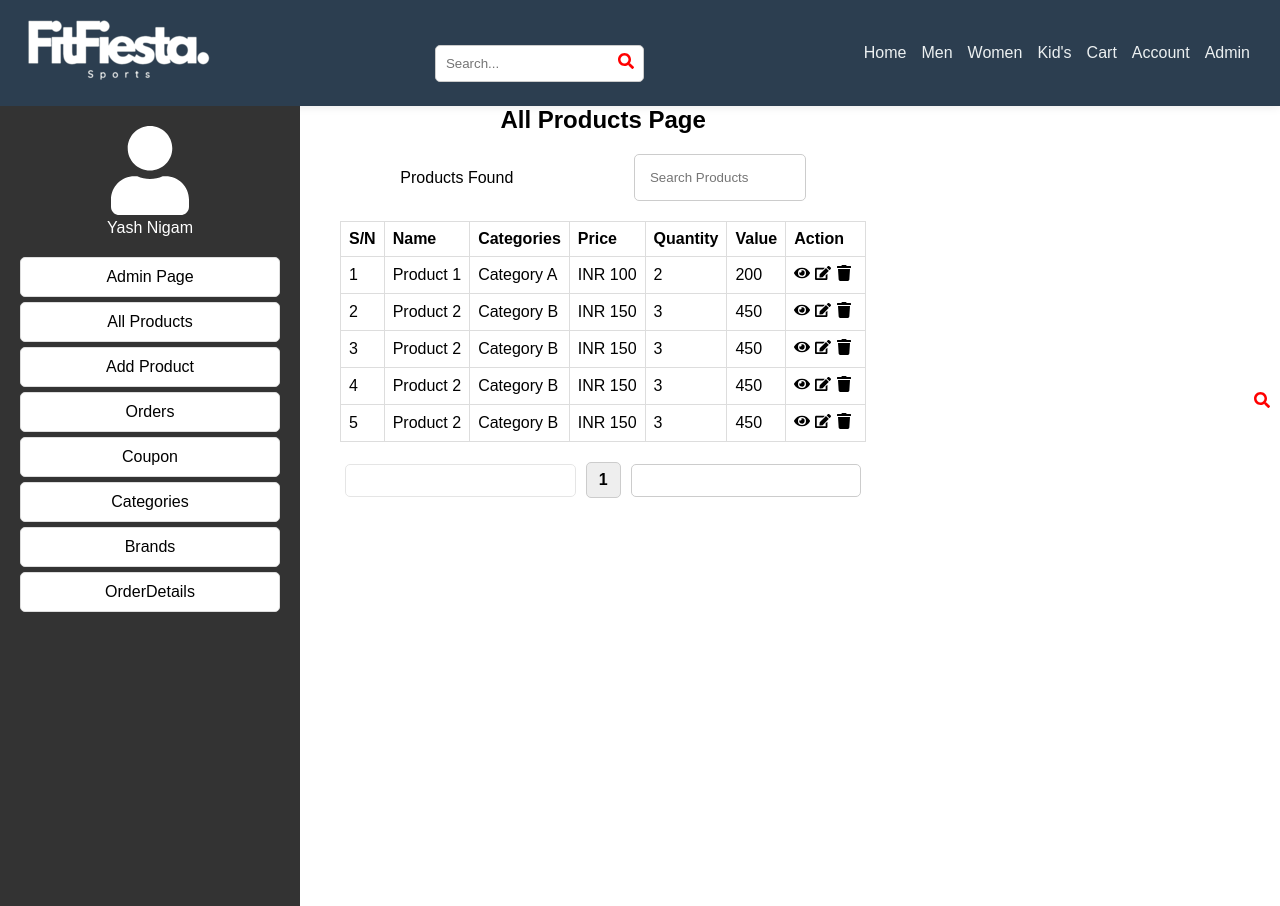
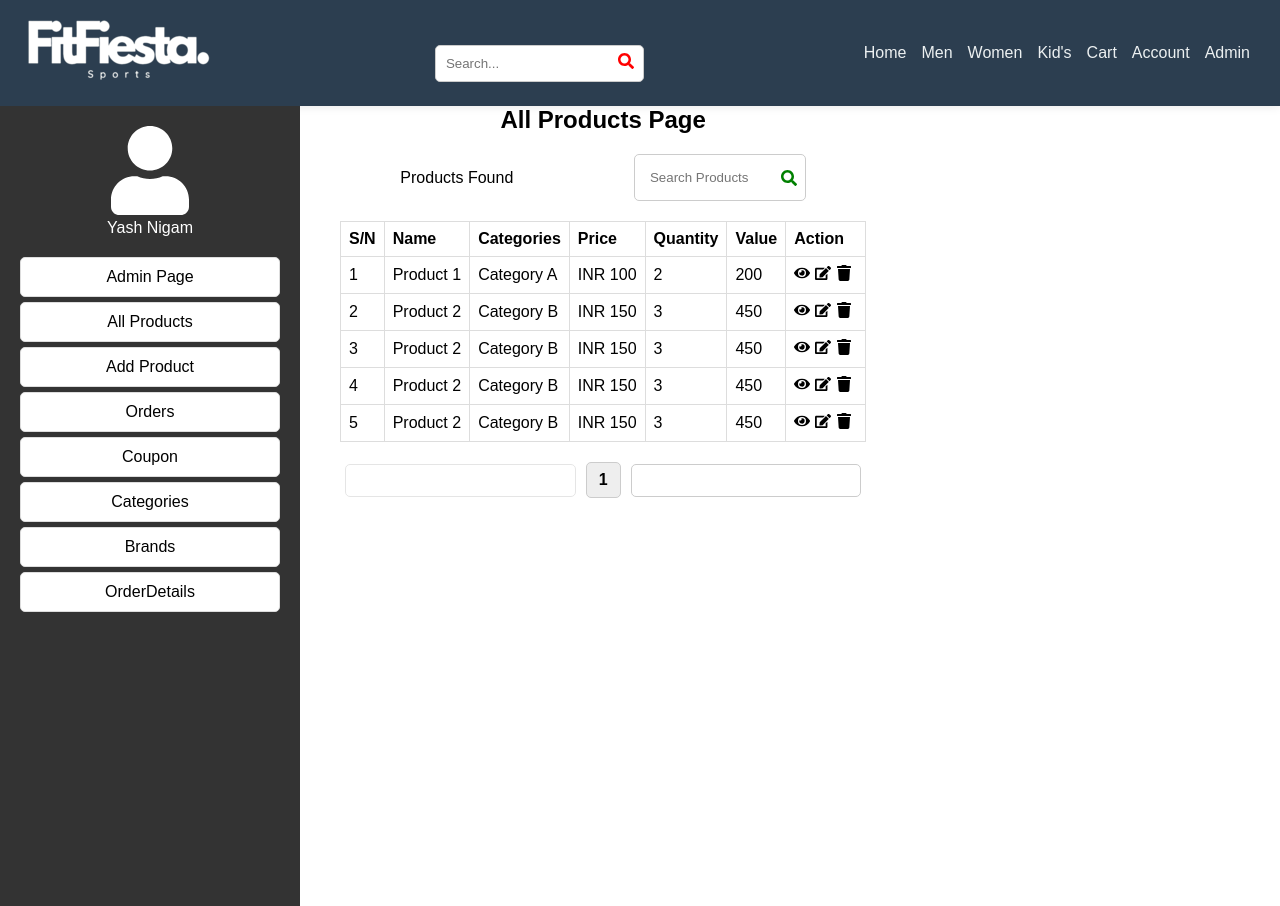
Before and after one commit to Yashop181/Sports-Wear-and-Goods, a React (Create React App) app: page /all-products in a window 1280 px wide. Built offline with nearby package versions, Linux system fonts and the light colour scheme.

Commit message:
Admin panel added

```diff
--- a/src/AllProducts.js
+++ b/src/AllProducts.js
@@ -61,7 +61,7 @@ const AllProducts = () => {
   <div className="products-found">Products Found</div>
   <div className="search-input">
     <input type="text" placeholder="Search Products" />
-    <FaSearch className="search-icon" />
+    <FaSearch className="search-ico" />
   </div>
 </div>
 
--- a/src/Brands.js
+++ b/src/Brands.js
@@ -3,6 +3,7 @@
 import React, { useState } from 'react';
 import "../src/styles/Brands.css";
 import { FaTrash } from 'react-icons/fa'; // Import the trash can icon from react-icons
+import Admin from './Admin';
 
 const Brands = () => {
   const [brands, setBrands] = useState([]);
@@ -35,6 +36,8 @@ const Brands = () => {
   };
 
   return (
+    <section style={{display:"flex"}}>
+      <Admin/>
     <div className="brands-container">
       <hr />
       <h1>Create Brand</h1>
@@ -83,6 +86,7 @@ const Brands = () => {
         </tbody>
       </table>
     </div>
+    </section>
   );
 };
 
--- a/src/Categories.js
+++ b/src/Categories.js
@@ -3,6 +3,7 @@
 import React, { useState } from 'react';
 import "../src/styles/Categorie.css";
 import { FaTrash } from 'react-icons/fa'; // Import the trash can icon from react-icons
+import Admin from './Admin';
 
 const Categories = () => {
   const [categories, setCategories] = useState([]);
@@ -30,6 +31,8 @@ const Categories = () => {
   };
 
   return (
+    <section style={{display:"flex"}}>
+      <Admin/>
     <div className="categories-container">
       <hr />
       <h1>Create Category</h1>
@@ -68,6 +71,7 @@ const Categories = () => {
         </tbody>
       </table>
     </div>
+    </section>
   );
 };
 
--- a/src/Home.js
+++ b/src/Home.js
@@ -13,7 +13,7 @@ import Footer from "./components/Footer"
 const Home = () => {
   return (
     <div>
-      <h1>Home hi</h1>
+
       <Vid/>
       <div className="below-video">
         <h3>Sports Wear and Goods</h3>
--- a/src/OrderDetails.js
+++ b/src/OrderDetails.js
@@ -1,6 +1,7 @@
 import React from 'react';
 import { Link } from 'react-router-dom';
 import "../src/styles/OrderDetails.css";
+import Admin from './Admin';
 const OrderDetails = () => {
 
   const orderDetails = {
@@ -28,6 +29,8 @@ const OrderDetails = () => {
   };
 
   return (
+    <section style={{display:"flex"}}>
+      <Admin/>
     <div className="order-details">
       <h1>Order Details</h1>
       <Link to="/order-details" className="back-link">
@@ -86,6 +89,7 @@ const OrderDetails = () => {
         <button onClick={handleUpdateStatus}>Update Status</button>
       </div>
     </div>
+    </section>
   );
 };
 
--- a/src/components/Twodata.js
+++ b/src/components/Twodata.js
@@ -1,7 +1,7 @@
 // Twodata.js
 const dataArray = [
-    { id: 1, text: "New Phantom GX", imageUrl: "https://images.unsplash.com/photo-1542321103-f277f1befb3c?q=80&w=1887&auto=format&fit=crop&ixlib=rb-4.0.3&ixid=M3wxMjA3fDB8MHxwaG90by1wYWdlfHx8fGVufDB8fHx8fA%3D%3D", buttonText: "Shop Now" },
-    { id: 2, text: "Text 2", imageUrl: "https://images.unsplash.com/photo-1593419528756-3cdfa1615b86?q=80&w=1887&auto=format&fit=crop&ixlib=rb-4.0.3&ixid=M3wxMjA3fDB8MHxwaG90by1wYWdlfHx8fGVufDB8fHx8fA%3D%3D", buttonText: "Shop Now" }
+    { id: 1, text: "New Phantom GX", imageUrl: "https://images.unsplash.com/photo-1554139844-af2fc8ad3a3a?q=80&w=1887&auto=format&fit=crop&ixlib=rb-4.0.3&ixid=M3wxMjA3fDB8MHxwaG90by1wYWdlfHx8fGVufDB8fHx8fA%3D%3D", buttonText: "Shop Now" },
+    { id: 2, text: "New Phantom FR", imageUrl: "https://images.unsplash.com/photo-1593419528756-3cdfa1615b86?q=80&w=1887&auto=format&fit=crop&ixlib=rb-4.0.3&ixid=M3wxMjA3fDB8MHxwaG90by1wYWdlfHx8fGVufDB8fHx8fA%3D%3D", buttonText: "Shop Now" }
   ];
 
   export default dataArray;
--- a/src/styles/AddProduct.css
+++ b/src/styles/AddProduct.css
@@ -0,0 +1,4 @@
+.form-group label
+{
+    color: black;
+}
--- a/src/styles/AllProduct.css
+++ b/src/styles/AllProduct.css
@@ -20,10 +20,24 @@
     width: 150px; /* Adjust the width as needed */
   }
 
-  .search-icon {
-    margin-left: 5px;
+  .search-input {
+    position: relative;
+    display: inline-block;
+  }
+
+  .search-input-field {
+    padding-right: 30px; /* Adjust the padding to make space for the icon */
+  }
+
+  .search-ico {
+    position: absolute;
+    right: 8px; /* Adjust the position as needed */
+    top: 50%;
+    transform: translateY(-50%);
     cursor: pointer;
+    color: green;
   }
+
 
   /* AllProduct.css */
 
--- a/src/styles/Coupon.css
+++ b/src/styles/Coupon.css
@@ -43,6 +43,7 @@
   .coupon-form label {
     display: block;
     margin-bottom: 5px;
+    color: black;
   }
 
   .coupon-form input {
--- a/src/styles/Login.css
+++ b/src/styles/Login.css
@@ -25,7 +25,7 @@
 
   /* Specific styles for labels inside form groups */
   .form-group label {
-    color: #fff; /* White text */
+    color: black; /* White text */
   }
 
   .input-field {
--- a/src/styles/TwoDisplay.css
+++ b/src/styles/TwoDisplay.css
@@ -26,6 +26,11 @@
     font-size: 24px;
     font-weight: bold;
     text-align: center;
+    color: rgb(12, 12, 12);
+    background: linear-gradient(45deg, #6bff9a, #556270);
+    border-radius: 25px;
+    padding: 15px;
+    box-shadow: 0 4px 6px rgba(0, 0, 0, 0.1), 0 1px 3px rgba(0, 0, 0, 0.08);
   }
 
 /* TwoDisplay.css */
```
